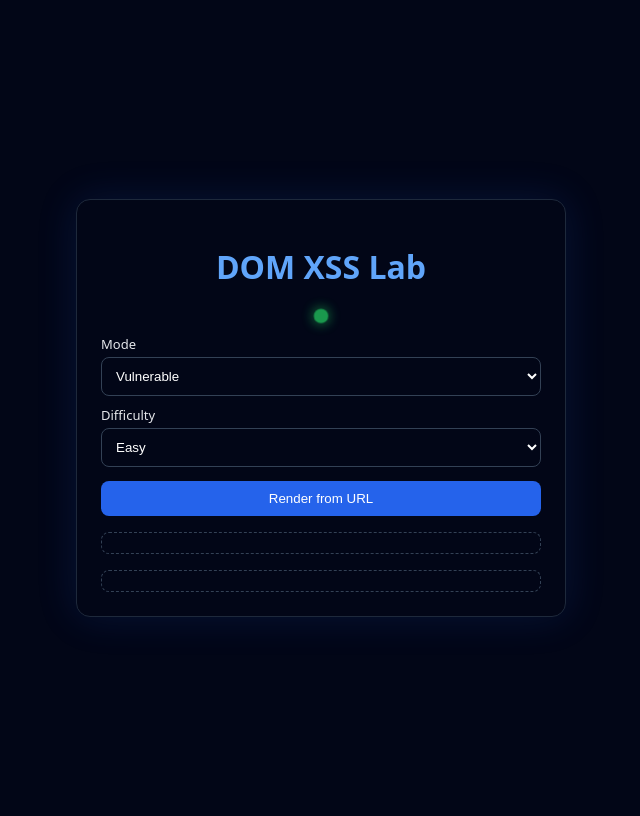
After one commit to cerebralstoic/CyberAttackSimulation, a PHP site: page /dom.html in a window 1280 px wide. The commit adds this page. Shown: the whole page, without its empty margins (319-959 px from the left). Run offline with PHP 8.4, Linux system fonts and the light colour scheme.

Commit message:
Added dom based xss

```diff
--- /dev/null
+++ b/labs/xss-lab/app/dom.html
@@ -0,0 +1,140 @@
+<!DOCTYPE html>
+<html>
+<head>
+<meta charset="UTF-8">
+<title>DOM XSS Lab</title>
+<style>
+body {
+  background:#020617;
+  color:#e5e7eb;
+  font-family:system-ui;
+  display:flex;
+  justify-content:center;
+  align-items:center;
+  min-height:100vh;
+}
+.container {
+  width:440px;
+  padding:24px;
+  background:#020617;
+  border:1px solid #1e293b;
+  border-radius:14px;
+  box-shadow:0 0 40px rgba(37,99,235,.15);
+}
+h1 { text-align:center; color:#60a5fa; }
+
+.status-ball {
+  width:14px;
+  height:14px;
+  margin:12px auto;
+  border-radius:50%;
+  animation:pulse 1.8s infinite;
+}
+.vulnerable { background:#22c55e; box-shadow:0 0 12px #22c55e; }
+.secure { background:#3b82f6; box-shadow:0 0 12px #3b82f6; }
+.success { background:#ef4444; box-shadow:0 0 14px #ef4444; }
+
+@keyframes pulse {
+  0% { transform:scale(.9); opacity:.6 }
+  50% { transform:scale(1.2); opacity:1 }
+  100% { transform:scale(.9); opacity:.6 }
+}
+
+label { font-size:13px; display:block; margin-top:10px }
+select, button {
+  width:100%;
+  padding:10px;
+  margin-top:4px;
+  border-radius:8px;
+  border:1px solid #334155;
+  background:#020617;
+  color:white;
+}
+button {
+  margin-top:14px;
+  background:#2563eb;
+  border:none;
+  cursor:pointer;
+}
+button:hover { background:#1d4ed8 }
+
+.box {
+  margin-top:16px;
+  padding:10px;
+  font-size:13px;
+  border-radius:8px;
+  background:#020617;
+  border:1px dashed #334155;
+  color:#facc15;
+}
+</style>
+</head>
+<body>
+<div class="container">
+<h1> DOM XSS Lab</h1>
+
+<div id="ball" class="status-ball vulnerable"></div>
+
+<label>Mode</label>
+<select id="mode">
+  <option value="vulnerable">Vulnerable</option>
+  <option value="secure">Secure</option>
+</select>
+
+<label>Difficulty</label>
+<select id="difficulty">
+  <option value="easy">Easy</option>
+  <option value="medium">Medium</option>
+  <option value="hard">Hard</option>
+</select>
+
+<button onclick="run()">Render from URL</button>
+
+<div id="output" class="box"></div>
+<div id="explain" class="box"></div>
+</div>
+
+<script>
+function getParam() {
+  return new URLSearchParams(location.search).get("q") || "";
+}
+
+function explain(input, mode, difficulty) {
+  const i = input.toLowerCase();
+  if (mode === "secure")
+    return "Secure mode uses textContent. Browser treats input as text, not HTML.";
+  if (i.includes("<script") || i.includes("onerror") || i.includes("onload"))
+    return "DOM-based XSS detected. Malicious input is read from URL and written into the DOM as HTML.";
+  return "No XSS pattern detected.";
+}
+
+function run() {
+  const mode = document.getElementById("mode").value;
+  const difficulty = document.getElementById("difficulty").value;
+  let input = getParam();
+
+  let rendered = input;
+
+  if (mode === "vulnerable") {
+    if (difficulty === "medium") {
+      rendered = rendered.replace(/<script/gi, "");
+    }
+    if (difficulty === "hard") {
+      rendered = rendered
+        .replace(/</g, "&lt;")
+        .replace(/>/g, "&gt;");
+    }
+    document.getElementById("output").innerHTML = rendered;
+    document.getElementById("ball").className =
+      "status-ball " + (difficulty === "easy" ? "success" : "vulnerable");
+  } else {
+    document.getElementById("output").textContent = input;
+    document.getElementById("ball").className = "status-ball secure";
+  }
+
+  document.getElementById("explain").textContent =
+    explain(input, mode, difficulty);
+}
+</script>
+</body>
+</html>
--- a/labs/xss-lab/app/index.php
+++ b/labs/xss-lab/app/index.php
@@ -125,6 +125,12 @@ button:hover { background:#1d4ed8 }
 <body>
 <div class="container">
 <h1>🧨 XSS Lab</h1>
+<div class="box">
+  <a href="/dom.html?q=<img src=x onerror=alert(1)>" style="color:#60a5fa">
+    ➜ Go to DOM XSS Lab
+  </a>
+</div>
+
 
 <div class="status-ball <?= $status ?>"></div>
 
```
